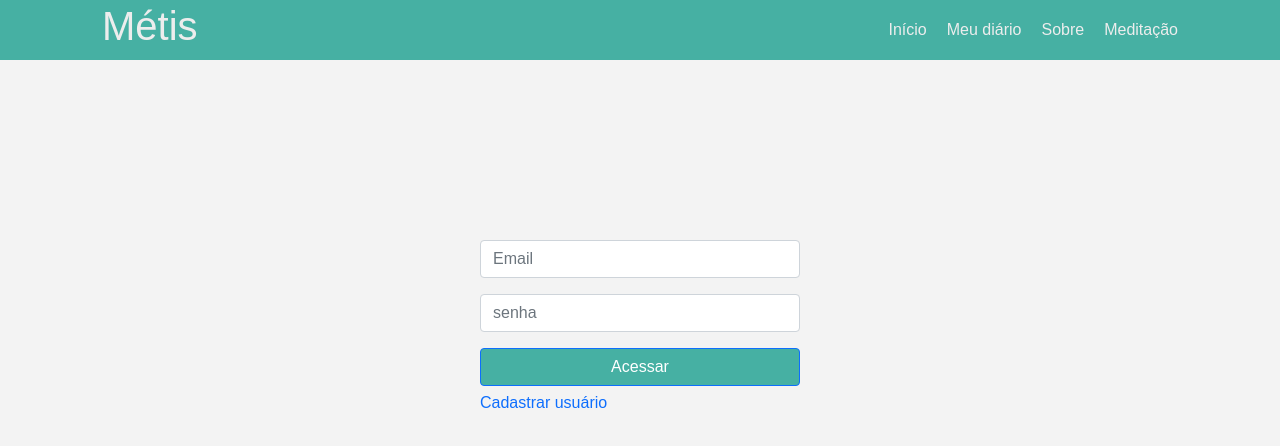
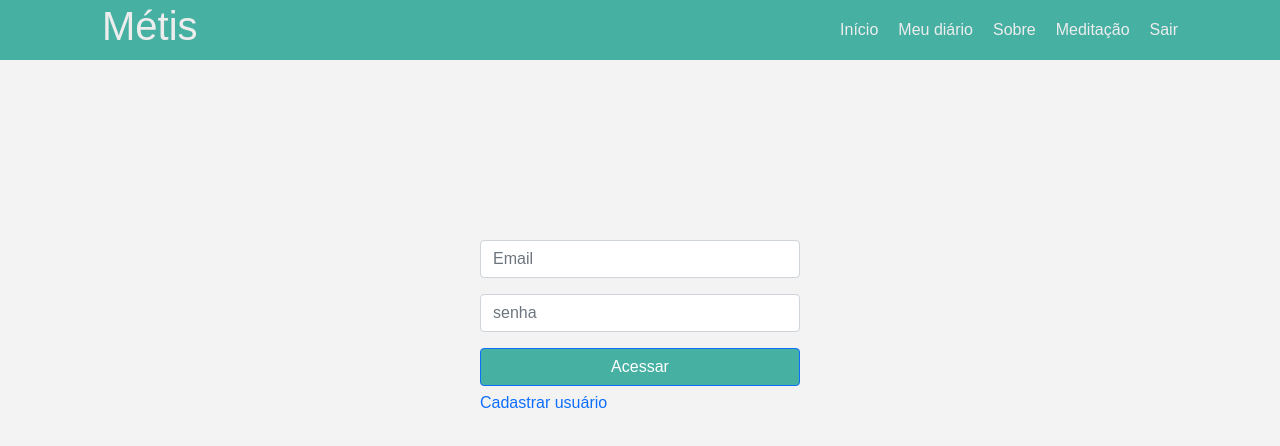
Before and after one commit to jhonfaccin/metis-front, a Vue app: page /#/login in a window 1280 px wide. Shown: the top 446 px of the page. Built offline with nearby package versions, Linux system fonts and the light colour scheme; no server answers; what v-calendar would draw is missing.

Commit message:
logout implementado

```diff
--- a/src/components/Header.vue
+++ b/src/components/Header.vue
@@ -21,9 +21,9 @@
 					<li>
 						<router-link to="/meditacao">Meditação</router-link>
 					</li>
-					<!-- <li>
-						<router-link to="/about">About</router-link>
-					</li> -->
+					<li>
+						<a href="#" v-on:click="sair()">Sair</a>
+					</li>
 
 				</ul>
 			</div>
@@ -32,7 +32,10 @@
 </template>
 
 <script>
+import firebase from "firebase";
+
 export default {
+
 	nome: "Header",
 	data() {
 		return {
@@ -45,6 +48,9 @@ export default {
 		},
 		closeMenu: function(){
 			this.menuActive = false;
+		},
+		sair: function() {
+			firebase.auth().signOut();
 		}
 	},
 };
```
